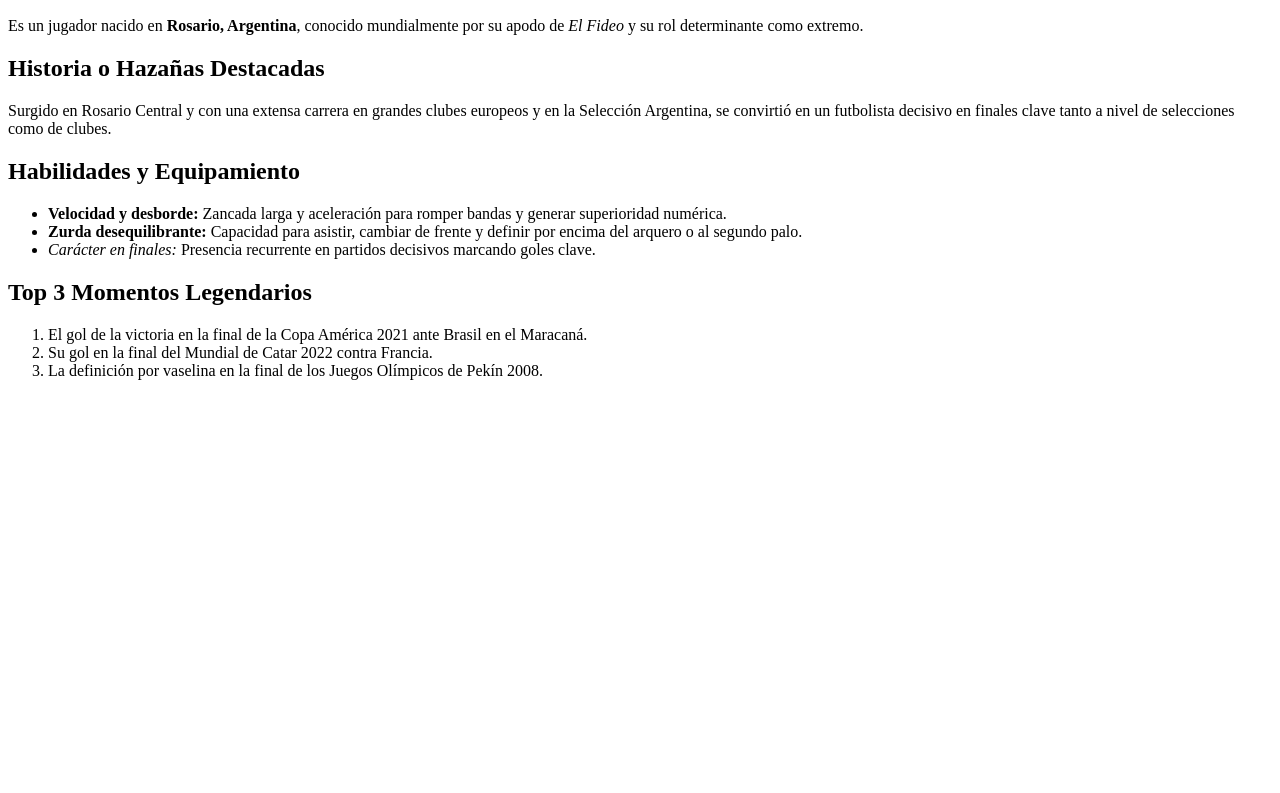
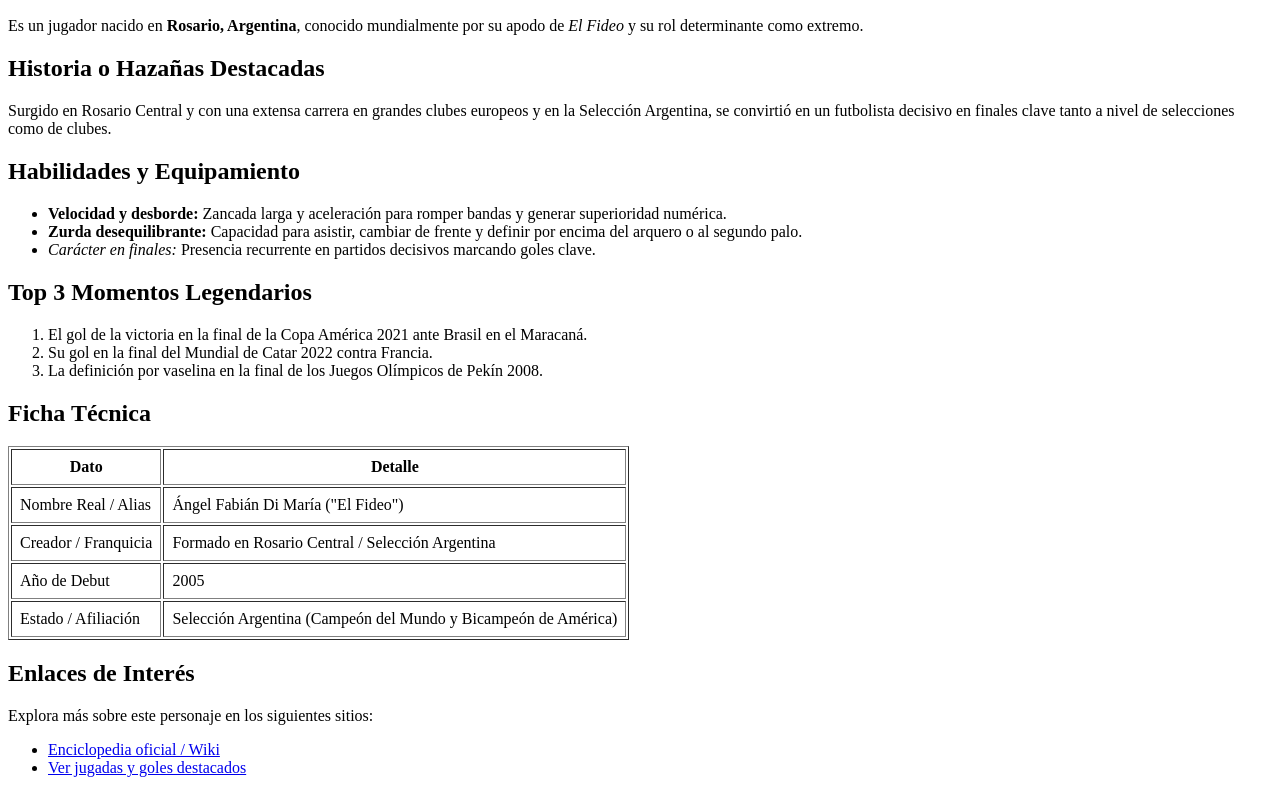
Before and after one commit to GabrielGonzalezReal/-El-despertar-del-personaje-, a plain HTML site: page index.html in a window 1280 px wide. Shown: the part 396-1189 px from the top of the page. Before the commit the page ends 800 px from the top, so only its background shows below. Drawn offline with Linux system fonts and the light colour scheme.

Commit message:
Add files via upload
Clase 3: tablas de datos y enlaces externos.

```diff
--- a/index.html
+++ b/index.html
@@ -5,21 +5,18 @@
     <title>Perfil Oficial de Ángel Di María</title>
   </head>
   <body>
-    <!-- Encabezado principal: Nombre del personaje -->
+    <!-- Encabezado principal e Imagen oficial -->
     <h1>Ángel Di María</h1>
-
-    <!-- 1. Imagen oficial del personaje -->
     <img src="https://assets.goal.com/images/v3/blt227325da98fecb81/GettyImages-1450775793.jpg?auto=webp&format=pjpg&width=3840&quality=60" alt="Retrato oficial de Ángel Di María con la Selección Argentina" width="350">
 
-    <!-- Sección de presentación con negritas y cursivas -->
+    <!-- Presentación y reseña histórica -->
     <h2>¿Quién es y de dónde proviene?</h2>
     <p>Es un jugador nacido en <strong>Rosario, Argentina</strong>, conocido mundialmente por su apodo de <em>El Fideo</em> y su rol determinante como extremo.</p>
 
-    <!-- Subsección de historia existente -->
     <h2>Historia o Hazañas Destacadas</h2>
     <p>Surgido en Rosario Central y con una extensa carrera en grandes clubes europeos y en la Selección Argentina, se convirtió en un futbolista decisivo en finales clave tanto a nivel de selecciones como de clubes.</p>
 
-    <!-- 2. Lista desordenada: Habilidades o equipamiento -->
+    <!-- Listas de habilidades y hazañas -->
     <h2>Habilidades y Equipamiento</h2>
     <ul>
       <li><strong>Velocidad y desborde:</strong> Zancada larga y aceleración para romper bandas y generar superioridad numérica.</li>
@@ -27,15 +24,44 @@
       <li><em>Carácter en finales:</em> Presencia recurrente en partidos decisivos marcando goles clave.</li>
     </ul>
 
-    <!-- 3. Lista ordenada: Ranking de mejores momentos -->
     <h2>Top 3 Momentos Legendarios</h2>
     <ol>
       <li>El gol de la victoria en la final de la Copa América 2021 ante Brasil en el Maracaná.</li>
       <li>Su gol en la final del Mundial de Catar 2022 contra Francia.</li>
       <li>La definición por vaselina en la final de los Juegos Olímpicos de Pekín 2008.</li>
     </ol>
+
+    <!-- Novedad Clase 3: Ficha Técnica con Tabla -->
+    <h2>Ficha Técnica</h2>
+    <table border="1" cellpadding="8">
+      <tr>
+        <th>Dato</th>
+        <th>Detalle</th>
+      </tr>
+      <tr>
+        <td>Nombre Real / Alias</td>
+        <td>Ángel Fabián Di María ("El Fideo")</td>
+      </tr>
+      <tr>
+        <td>Creador / Franquicia</td>
+        <td>Formado en Rosario Central / Selección Argentina</td>
+      </tr>
+      <tr>
+        <td>Año de Debut</td>
+        <td>2005</td>
+      </tr>
+      <tr>
+        <td>Estado / Afiliación</td>
+        <td>Selección Argentina (Campeón del Mundo y Bicampeón de América)</td>
+      </tr>
+    </table>
+
+    <!-- Novedad Clase 3: Hipervínculos al multiverso -->
+    <h2>Enlaces de Interés</h2>
+    <p>Explora más sobre este personaje en los siguientes sitios:</p>
+    <ul>
+      <li><a href="https://es.wikipedia.org/wiki/%C3%81ngel_Di_Mar%C3%ADa" target="_blank">Enciclopedia oficial / Wiki</a></li>
+      <li><a href="https://www.youtube.com/results?search_query=Angel+Di+Maria+goles+finales" target="_blank">Ver jugadas y goles destacados</a></li>
+    </ul>
   </body>
 </html>
-    </ol>
-  </body>
-</html>
```
